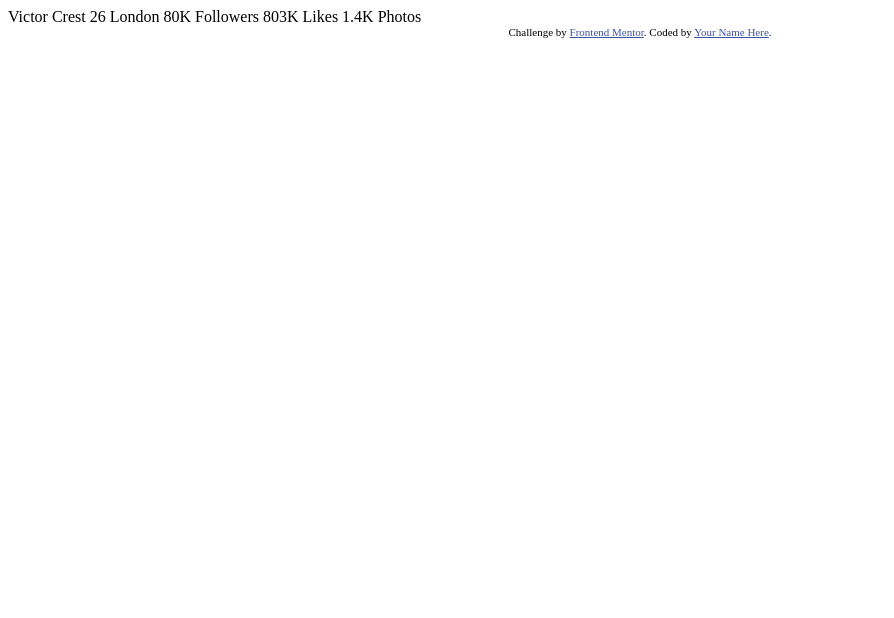
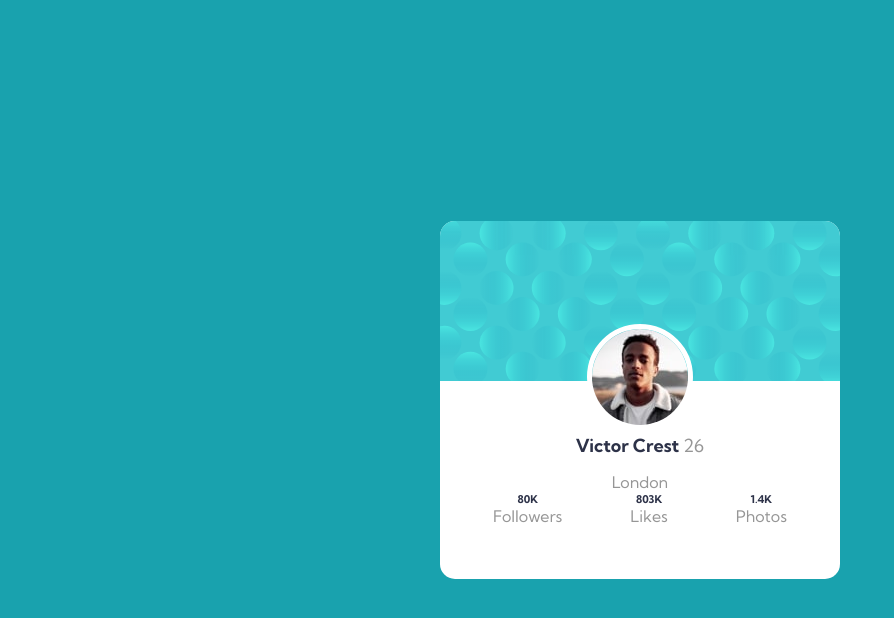
Before and after one commit to LuyandaDingindlela101/Profile-card-component, a plain HTML site: page index.html in a window 1280 px wide. Shown: the whole page, without its empty margins (0-894 px from the left). Drawn offline with Linux system fonts and the light colour scheme.

Commit message:
html and css basically complete

```diff
--- a/index.html
+++ b/index.html
@@ -2,34 +2,44 @@
 <html lang="en">
 	<head>
 		<meta charset="UTF-8">
-  <meta name="viewport" content="width=device-width, initial-scale=1.0"> <!-- displays site properly based on user's device -->
-
+		<title>Frontend Mentor | Profile card component</title>
+		<meta name="viewport" content="width=device-width, initial-scale=1.0">
 		<link rel="icon" type="image/png" sizes="32x32" href="./images/favicon-32x32.png">
-
-  <title>Frontend Mentor | Profile card component</title>
-
-  <!-- Feel free to remove these styles or customise in your own stylesheet 👍 -->
-  <style>
-    .attribution { font-size: 11px; text-align: center; }
-    .attribution a { color: hsl(228, 45%, 44%); }
-  </style>
+		<!-- 3RD PARTY STYLESHEETS -->
+		<link rel="preconnect" href="https://fonts.gstatic.com">
+		<link href="https://fonts.googleapis.com/css2?family=Kumbh+Sans:wght@400;700&display=swap" rel="stylesheet">
+		<!-- MY STYLESHEETS -->
+		<link rel="stylesheet" href="./styles/main.css">
 	</head>
 	<body>
-  Victor Crest
-  26
-  London
-
-  80K
-  Followers
-
-  803K
-  Likes
-
-  1.4K
-  Photos
-  <div class="attribution">
+		<div class="profile-card">
+			<div class="profile-header">
+				<img src="./images/image-victor.jpg" alt="Victor profile image">
+			</div>
+			<div class="profile-body">
+				<div class="profile-owner">
+					<h1>Victor Crest <span>26</span></h1>
+					<p>London</p>
+				</div>
+				<div class="profile-details">
+					<div class="detail">
+						<h6>80K</h6>
+						<p>Followers</p>
+					</div>
+					<div class="detail">
+						<h6>803K</h6>
+						<p>Likes</p>
+					</div>
+					<div class="detail">
+						<h6>1.4K</h6>
+						<p>Photos</p>
+					</div>
+				</div>
+			</div>
+		</div>
+		<!-- <div class="attribution">
 			Challenge by <a href="https://www.frontendmentor.io?ref=challenge" target="_blank">Frontend Mentor</a>.
 			Coded by <a href="#">Your Name Here</a>.
-  </div>
+		</div> -->
 	</body>
 </html>
--- /dev/null
+++ b/styles/main.css
@@ -0,0 +1,74 @@
+* {
+     margin: 0;
+     padding: 0;
+     box-sizing: border-box;
+}
+
+body {
+     background-image: url(../images/bg-pattern-top.svg), url(../images/bg-pattern-bottom.svg);
+     background-position: -100% 150%, 100% -150%;
+     background-repeat: no-repeat, no-repeat;
+     font-family: 'Kumbh Sans', sans-serif;
+     background: hsl(185, 75%, 39%);
+     justify-content: center;
+     align-items: center;
+     min-height: 100vh;
+     display: flex;
+     width: 100%;
+}
+
+h1, h2, h3, h4, h5, h6 {
+     color: hsl(229, 23%, 23%);
+}
+
+p {
+     color: hsl(0, 0%, 59%);
+}
+
+.profile-card {
+     width: 90%;
+     max-width: 400px;
+     overflow: hidden;
+     text-align: center;
+     margin: 100px auto;
+     border-radius: 15px;
+     background: #ffffff;
+}
+
+.profile-card .profile-header {
+     background: url(../images/bg-pattern-card.svg) center no-repeat;
+     padding: 50px 50px 0 50px;
+     background-size: cover;
+}
+
+.profile-card .profile-header img {
+     object-fit: cover;
+     border-radius: 50%;
+     transform: translateY(50%);
+     border: 5px solid #ffffff;
+}
+
+.profile-card .profile-body {
+     padding: 53px;
+}
+
+.profile-card .profile-body .profile-owner h1 {
+     font-size: 18px;
+     margin-bottom: 15px;
+     color: hsl(229, 23%, 23%)
+}
+
+.profile-card .profile-body .profile-owner h1 span {
+     font-weight: 400;
+     color: hsl(0, 0%, 59%)
+}
+
+.profile-card .profile-body .profile-details {
+     display: flex;
+     align-items: center;
+     justify-content:space-between;
+}
+
+
+.attribution { font-size: 11px; text-align: center; }
+.attribution a { color: hsl(228, 45%, 44%); }
```
Lines whose indentation alone changed are shown as unchanged.
